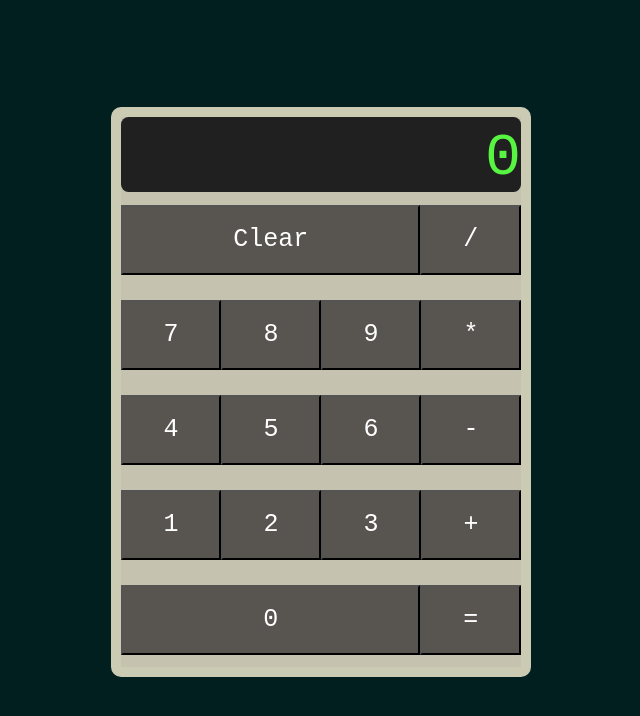
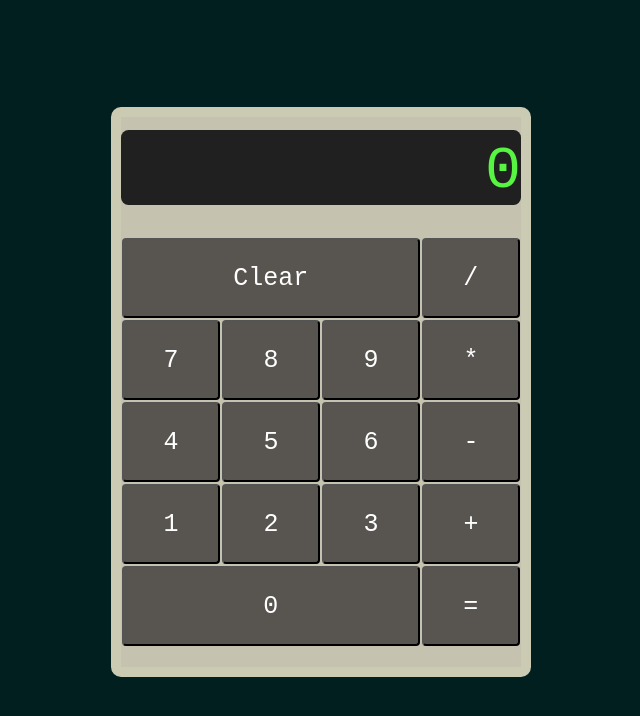
Before and after one commit to michaellehmann2/odin-calculator, a plain HTML site: page index.html in a window 1280 px wide. Shown: the whole page, without its empty margins (319-959 px from the left). Drawn offline with Linux system fonts and the light colour scheme.

Commit message:
Improve button styling

```diff
--- a/index.html
+++ b/index.html
@@ -8,8 +8,10 @@
     </head>
     <body>
         <div class="calculator">
-            <div class="display-area">
-                <span class="display-numbers">0</span>
+            <div class="top-section">
+                <div class="display-area">
+                    <span class="display-numbers">0</span>
+                </div>
             </div>
             <div class="button-rows">
                 <div class="row clear-row">
--- a/style.css
+++ b/style.css
@@ -20,7 +20,14 @@ body {
     justify-content: space-around;
 }
 
+.top-section {
+    height: 100px;
+    display: flex;
+    align-items: center;
+}
+
 .display-area {
+    flex: 1;
     background-color: #202020;
     border-radius: 7.5px;
     height: 75px;
@@ -40,11 +47,10 @@ body {
     flex: 5;
     display: flex;
     flex-direction: column;
-    justify-content: space-around;
+    justify-content: center;
 }
 
 .row {
-    flex: 1;
     display: flex;
     align-items: center;
 }
@@ -54,14 +60,14 @@ button {
     font-family: 'Ubuntu Mono', monospace;
     font-weight: lighter;
     font-size: 25px;
-    height: 70px;
+    height: 80px;
     background-color: #585450;
     color: white;
+    border-radius: 4px;
+    margin: 1px;
 }
 
-.number {
+
+.divide, .equals {
+    flex: 0.2928;
 }
-
-.clear, .zero {
-    flex: 3.35;
-}
```
